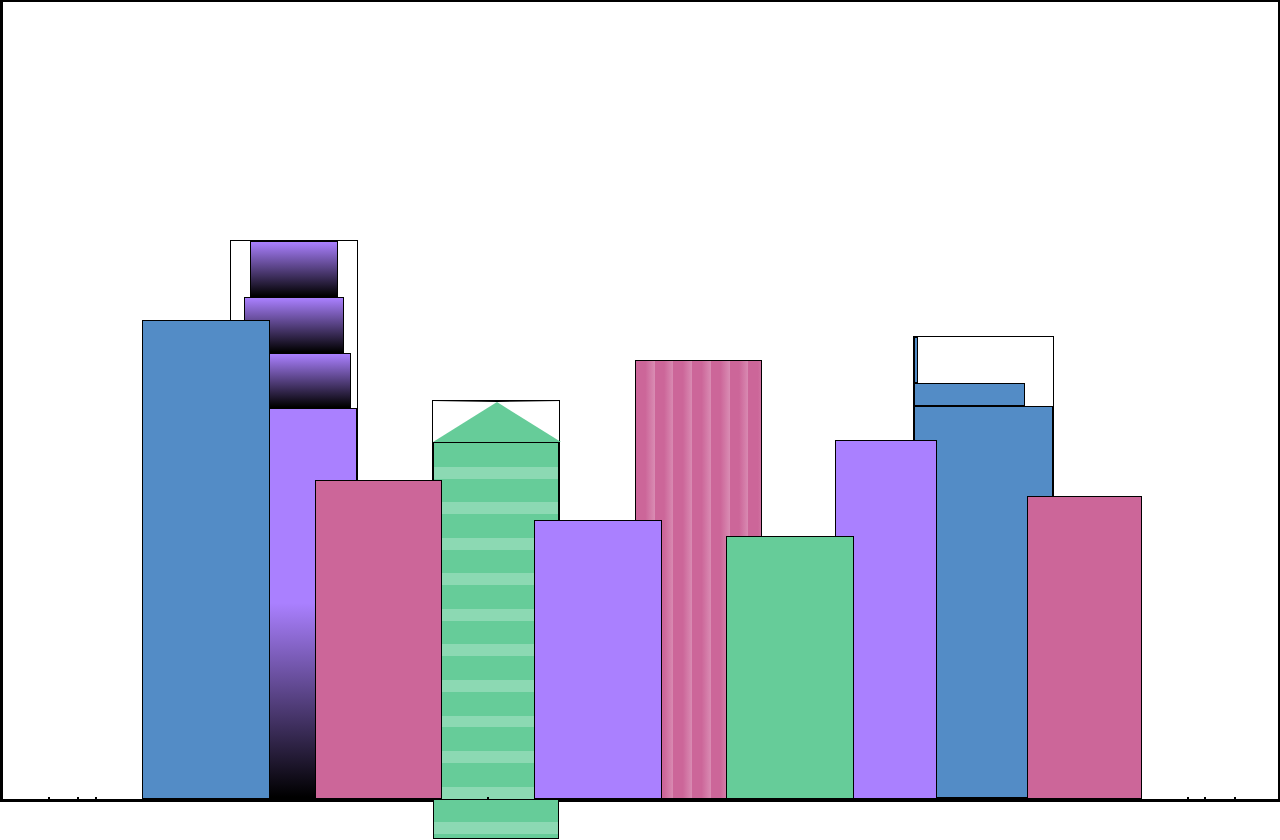
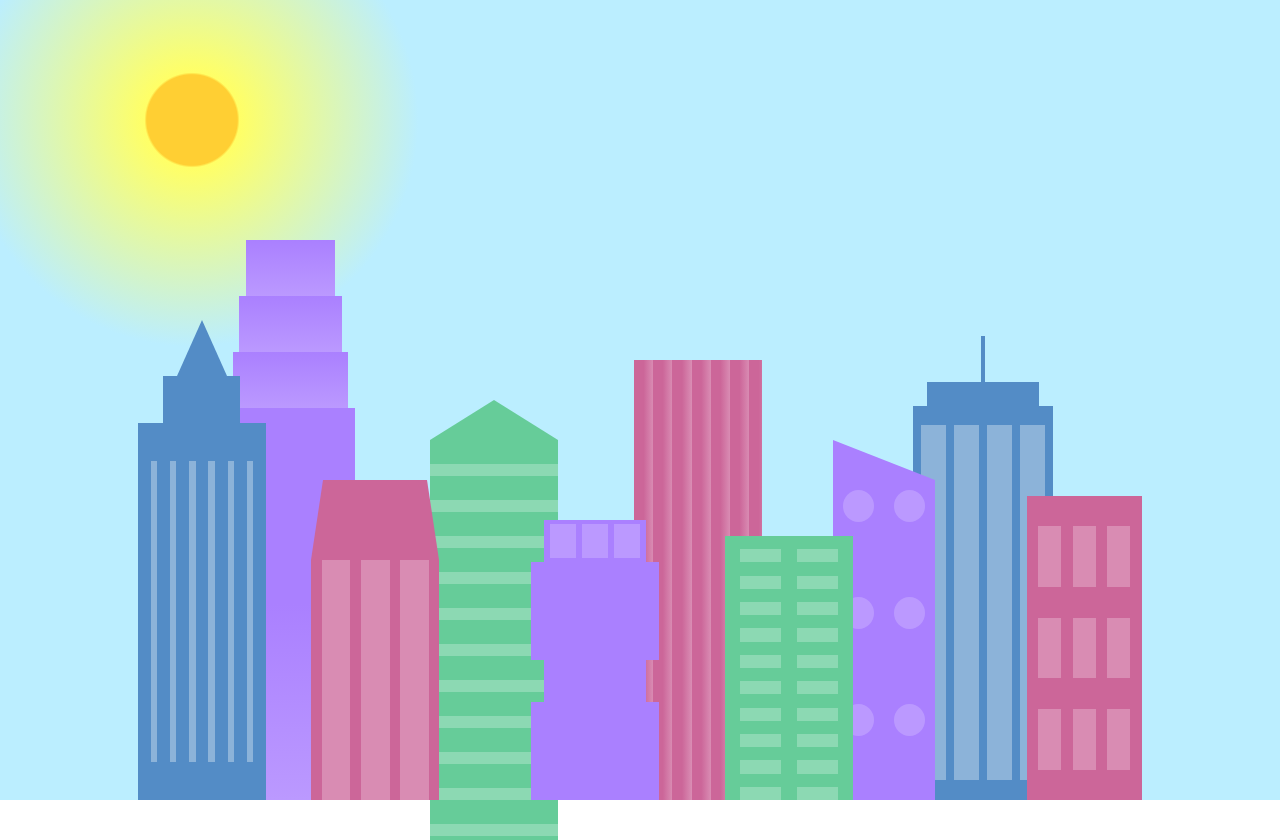
Before and after one commit to Rimigon/HTML_practice, a plain HTML site: page 15 task(city skyline)/index.html in a window 1280 px wide. Drawn offline with Linux system fonts and the light colour scheme.

Commit message:
city_full

```diff
--- a/15 task(city skyline)/index.html
+++ b/15 task(city skyline)/index.html
@@ -7,10 +7,10 @@
   </head>
 
   <body>
-    <div class="background-buildings">
+    <div class="background-buildings sky">
       <div></div>
       <div></div>
-      <div class="bb1">
+      <div class="bb1 building-wrap">
         <div class="bb1a bb1-window"></div>
         <div class="bb1b bb1-window"></div>
         <div class="bb1c bb1-window"></div>
@@ -22,10 +22,15 @@
       </div>
       <div class="bb3"></div>
       <div></div>
-      <div class="bb4">
+      <div class="bb4 building-wrap">
         <div class="bb4a"></div>
         <div class="bb4b"></div>
-        <div class="bb4c"></div>
+        <div class="bb4c window-wrap">
+          <div class="bb4-window"></div>
+          <div class="bb4-window"></div>
+          <div class="bb4-window"></div>
+          <div class="bb4-window"></div>
+        </div>
       </div>
       <div></div>
       <div></div>
@@ -34,11 +39,41 @@
     <div class="foreground-buildings">
       <div></div>
       <div></div>
-      <div class="fb1"></div>
-      <div class="fb2"></div>
+      <div class="fb1 building-wrap">
+        <div class="fb1a"></div>
+        <div class="fb1b"></div>
+        <div class="fb1c"></div>
+      </div>
+      <div class="fb2">
+        <div class="fb2a"></div>
+        <div class="fb2b window-wrap">
+          <div class="fb2-window"></div>
+          <div class="fb2-window"></div>
+          <div class="fb2-window"></div>
+        </div>
+      </div>
       <div></div>
-      <div class="fb3"></div>
-      <div class="fb4"></div>
+      <div class="fb3 building-wrap">
+        <div class="fb3a window-wrap">
+          <div class="fb3-window"></div>
+          <div class="fb3-window"></div>
+          <div class="fb3-window"></div>
+        </div>
+        <div class="fb3b"></div>
+        <div class="fb3a"></div>
+        <div class="fb3b"></div>
+      </div>
+      <div class="fb4">
+        <div class="fb4a"></div>
+        <div class="fb4b">
+          <div class="fb4-window"></div>
+          <div class="fb4-window"></div>
+          <div class="fb4-window"></div>
+          <div class="fb4-window"></div>
+          <div class="fb4-window"></div>
+          <div class="fb4-window"></div>
+        </div>
+      </div>
       <div class="fb5"></div>
       <div class="fb6"></div>
       <div></div>
--- a/15 task(city skyline)/styles.css
+++ b/15 task(city skyline)/styles.css
@@ -3,13 +3,13 @@
   --building-color2: #66cc99;
   --building-color3: #cc6699;
   --building-color4: #538cc6;
-  --window-color1: black;
+  --window-color1: #bb99ff;
   --window-color2: #8cd9b3;
   --window-color3: #d98cb3;
+  --window-color4: #8cb3d9;
 }
 
 * {
-  border: 1px solid black;
   box-sizing: border-box;
 }
 
@@ -29,13 +29,32 @@ body {
   top: 0;
 }
 
+.building-wrap {
+  display: flex;
+  flex-direction: column;
+  align-items: center;
+}
+
+.window-wrap {
+  display: flex;
+  align-items: center;
+  justify-content: space-evenly;
+}
+
+.sky {
+  background: radial-gradient(
+      closest-corner circle at 15% 15%,
+      #ffcf33,
+      #ffcf33 20%,
+      #ffff66 21%,
+      #bbeeff 100%
+    );
+}
+
 /* BACKGROUND BUILDINGS - "bb" stands for "background building" */
 .bb1 {
   width: 10%;
   height: 70%;
-  display: flex;
-  flex-direction: column;
-  align-items: center;
 }
 
 .bb1a {
@@ -123,43 +142,179 @@ body {
   background-color: var(--building-color4);
 }
 
+.bb4-window {
+  width: 18%;
+  height: 90%;
+  background-color: var(--window-color4);
+}
+
 /* FOREGROUND BUILDINGS - "fb" stands for "foreground building" */
 .fb1 {
   width: 10%;
   height: 60%;
+}
+
+.fb1a {
+  border-bottom: 7vh solid var(--building-color4);
+  border-left: 2vw solid transparent;
+  border-right: 2vw solid transparent;
+}
+
+.fb1b {
+  width: 60%;
+  height: 10%;
   background-color: var(--building-color4);
+}
+
+.fb1c {
+  width: 100%;
+  height: 80%;
+  background: repeating-linear-gradient(
+      90deg,
+      var(--building-color4),
+      var(--building-color4) 10%,
+      transparent 10%,
+      transparent 15%
+    ),
+    repeating-linear-gradient(
+      var(--building-color4),
+      var(--building-color4) 10%,
+      var(--window-color4) 10%,
+      var(--window-color4) 90%
+    );
 }
 
 .fb2 {
   width: 10%;
   height: 40%;
+}
+
+.fb2a {
+  width: 100%;
+  border-bottom: 10vh solid var(--building-color3);
+  border-left: 1vw solid transparent;
+  border-right: 1vw solid transparent;
+}
+
+.fb2b {
+  width: 100%;
+  height: 75%;
   background-color: var(--building-color3);
+}
+
+.fb2-window {
+  width: 22%;
+  height: 100%;
+  background-color: var(--window-color3);
 }
 
 .fb3 {
   width: 10%;
   height: 35%;
+}
+
+.fb3a {
+  width: 80%;
+  height: 15%;
   background-color: var(--building-color1);
+}
+
+.fb3b {
+  width: 100%;
+  height: 35%;
+  background-color: var(--building-color1);
+}
+
+.fb3-window {
+  width: 25%;
+  height: 80%;
+  background-color: var(--window-color1);
 }
 
 .fb4 {
   width: 8%;
   height: 45%;
-  background-color: var(--building-color1);
   position: relative;
   left: 10%;
+}
+
+.fb4a {
+  border-top: 5vh solid transparent;
+  border-left: 8vw solid var(--building-color1);
+}
+
+.fb4b {
+  width: 100%;
+  height: 89%;
+  background-color: var(--building-color1);
+  display: flex;
+  flex-wrap: wrap;
+}
+
+.fb4-window {
+  width: 30%;
+  height: 10%;
+  border-radius: 50%;
+  background-color: var(--window-color1);
+  margin: 10%;
 }
 
 .fb5 {
   width: 10%;
   height: 33%;
-  background-color: var(--building-color2);
   position: relative;
   right: 10%;
+  background: repeating-linear-gradient(
+      var(--building-color2),
+      var(--building-color2) 5%,
+      transparent 5%,
+      transparent 10%
+    ),
+    repeating-linear-gradient(
+      90deg,
+      var(--building-color2),
+      var(--building-color2) 12%,
+      var(--window-color2) 12%,
+      var(--window-color2) 44%
+    );
 }
 
 .fb6 {
   width: 9%;
   height: 38%;
-  background-color: var(--building-color3);
+  background: repeating-linear-gradient(
+      90deg,
+      var(--building-color3),
+      var(--building-color3) 10%,
+      transparent 10%,
+      transparent 30%
+    ),
+    repeating-linear-gradient(
+      var(--building-color3),
+      var(--building-color3) 10%,
+      var(--window-color3) 10%,
+      var(--window-color3) 30%
+    );
 }
+
+@media (max-width: 1000px) {
+  :root {
+    --building-color1: #000;
+    --building-color2: #000;
+    --building-color3: #000;
+    --building-color4: #000;
+    --window-color1: #777;
+    --window-color2: #777;
+    --window-color3: #777;
+    --window-color4: #777;
+  }
+  .sky {
+    background: radial-gradient(
+        closest-corner circle at 15% 15%,
+        #ccc,
+        #ccc 20%,
+        #445 21%,
+        #223 100%
+      );
+  }
+}
```
